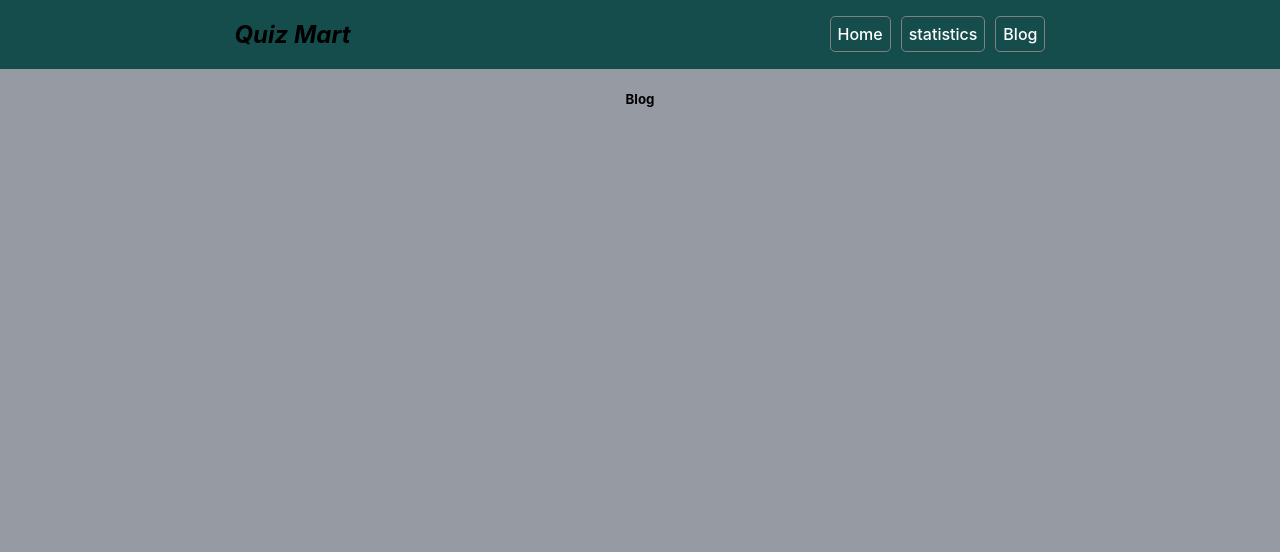
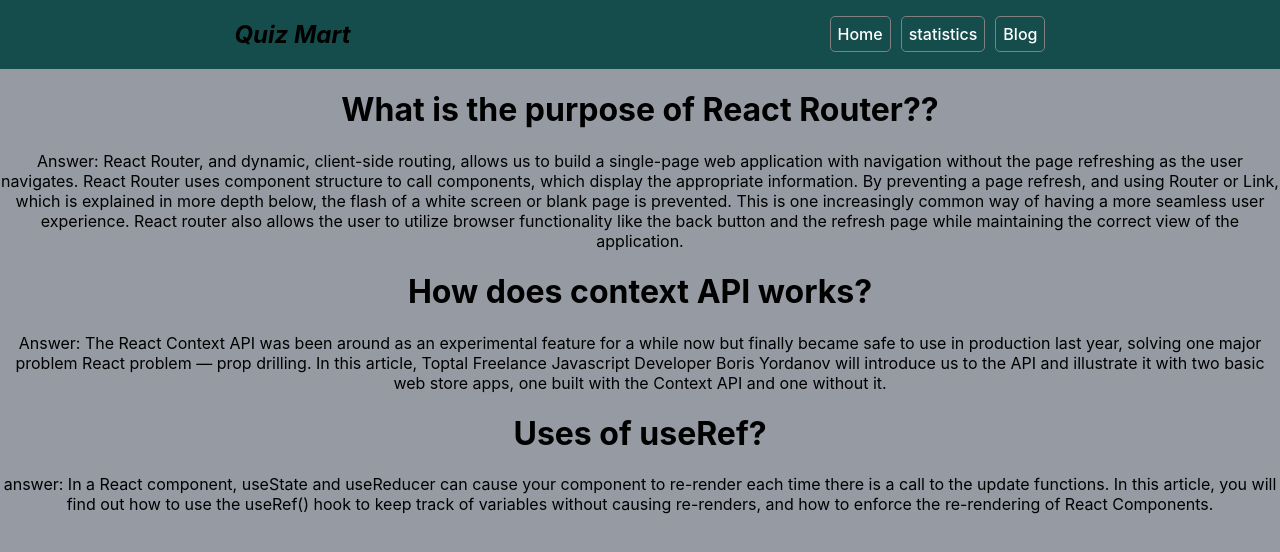
Before and after one commit to Ashikzzzz/code-buzz, a React (Create React App) app: page /blog in a window 1280 px wide. Shown: the top 552 px of the page. Built offline with nearby package versions, Linux system fonts and the light colour scheme.

Commit message:
toast and verify

```diff
--- a/package.json
+++ b/package.json
@@ -11,6 +11,7 @@
     "react-router-dom": "^6.4.2",
     "react-scripts": "5.0.1",
     "react-toastify": "^9.0.8",
+    "recharts": "^2.1.14",
     "web-vitals": "^2.1.4"
   },
   "scripts": {
--- a/src/App.js
+++ b/src/App.js
@@ -21,6 +21,9 @@ function App() {
         },
         {
           path: "statistics",
+          loader: async () => {
+            return fetch("https://openapi.programming-hero.com/api/quiz");
+          },
           element: <Statistics></Statistics>,
         },
         {
--- a/src/components/Blog/Blog.js
+++ b/src/components/Blog/Blog.js
@@ -3,7 +3,36 @@ import React from "react";
 const Blog = () => {
   return (
     <div>
-      <h5>Blog</h5>
+      <h1>What is the purpose of React Router??</h1>
+      <p>
+        Answer: React Router, and dynamic, client-side routing, allows us to
+        build a single-page web application with navigation without the page
+        refreshing as the user navigates. React Router uses component structure
+        to call components, which display the appropriate information. By
+        preventing a page refresh, and using Router or Link, which is explained
+        in more depth below, the flash of a white screen or blank page is
+        prevented. This is one increasingly common way of having a more seamless
+        user experience. React router also allows the user to utilize browser
+        functionality like the back button and the refresh page while
+        maintaining the correct view of the application.
+      </p>
+      <h1>How does context API works?</h1>
+      <p>
+        Answer: The React Context API was been around as an experimental feature
+        for a while now but finally became safe to use in production last year,
+        solving one major problem React problem — prop drilling. In this
+        article, Toptal Freelance Javascript Developer Boris Yordanov will
+        introduce us to the API and illustrate it with two basic web store apps,
+        one built with the Context API and one without it.
+      </p>
+      <h1>Uses of useRef?</h1>
+      <p>
+        answer: In a React component, useState and useReducer can cause your
+        component to re-render each time there is a call to the update
+        functions. In this article, you will find out how to use the useRef()
+        hook to keep track of variables without causing re-renders, and how to
+        enforce the re-rendering of React Components.
+      </p>
     </div>
   );
 };
--- a/src/components/SingleQuiz/SingleQuiz.js
+++ b/src/components/SingleQuiz/SingleQuiz.js
@@ -5,16 +5,33 @@ import { ToastContainer, toast } from "react-toastify";
 import "react-toastify/dist/ReactToastify.css";
 
 const SingleQuiz = ({ quiz }) => {
-  //   console.log(quiz);
+  // const { options, correctAnswer } = quiz;
+  console.log(quiz);
+
+  const handleAnswer = (answer) => {
+    // const answer = quiz.correctAnswer;
+    if (quiz.correctAnswer === answer) {
+      toast("Correct Answer");
+    } else {
+      toast("Wrong answer");
+    }
+  };
+
   return (
     <div className="quiz-container">
       <div className="question1">
         <h3>Question: {quiz.question}</h3>
         <div className="question">
-          <p>{quiz.options[0]}</p>
-          <p>{quiz.options[1]}</p>
-          <p>{quiz.options[2]}</p>
-          <p>{quiz.options[3]}</p>
+          {quiz.options.map((option) => (
+            <p>
+              <input
+                name="input-field"
+                onClick={() => handleAnswer(option)}
+                type="radio"
+              />
+              {option}
+            </p>
+          ))}
         </div>
         <ToastContainer></ToastContainer>
       </div>
--- a/src/components/Statistics/Statistics.js
+++ b/src/components/Statistics/Statistics.js
@@ -1,9 +1,44 @@
 import React from "react";
+import { useLoaderData } from "react-router-dom";
+import {
+  CartesianGrid,
+  Legend,
+  Line,
+  LineChart,
+  Tooltip,
+  XAxis,
+  YAxis,
+} from "recharts";
 
 const Statistics = () => {
+  const statistics = useLoaderData();
+
   return (
     <div>
-      <h1>Chart</h1>
+      <LineChart
+        width={500}
+        height={300}
+        data={statistics.data}
+        margin={{
+          top: 5,
+          right: 30,
+          left: 20,
+          bottom: 5,
+        }}
+      >
+        <CartesianGrid strokeDasharray="3 3" />
+        <XAxis dataKey="name" />
+        <YAxis />
+        <Tooltip />
+        <Legend />
+        <Line
+          type="monotone"
+          dataKey="pv"
+          stroke="#8884d8"
+          activeDot={{ r: 8 }}
+        />
+        <Line type="monotone" dataKey="total" stroke="#82ca9d" />
+      </LineChart>
     </div>
   );
 };
```
Also changed, not shown: 1 other file (tests, documents, lock files or other folders).
